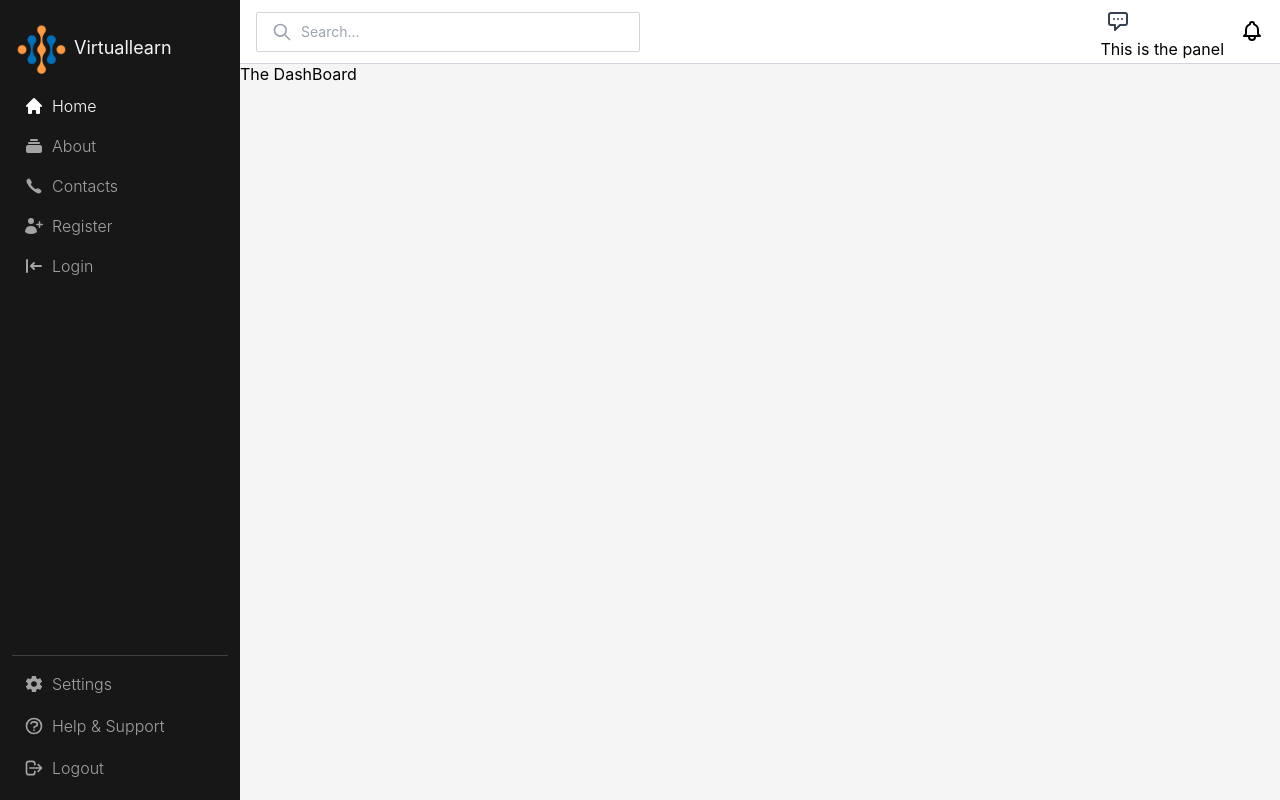
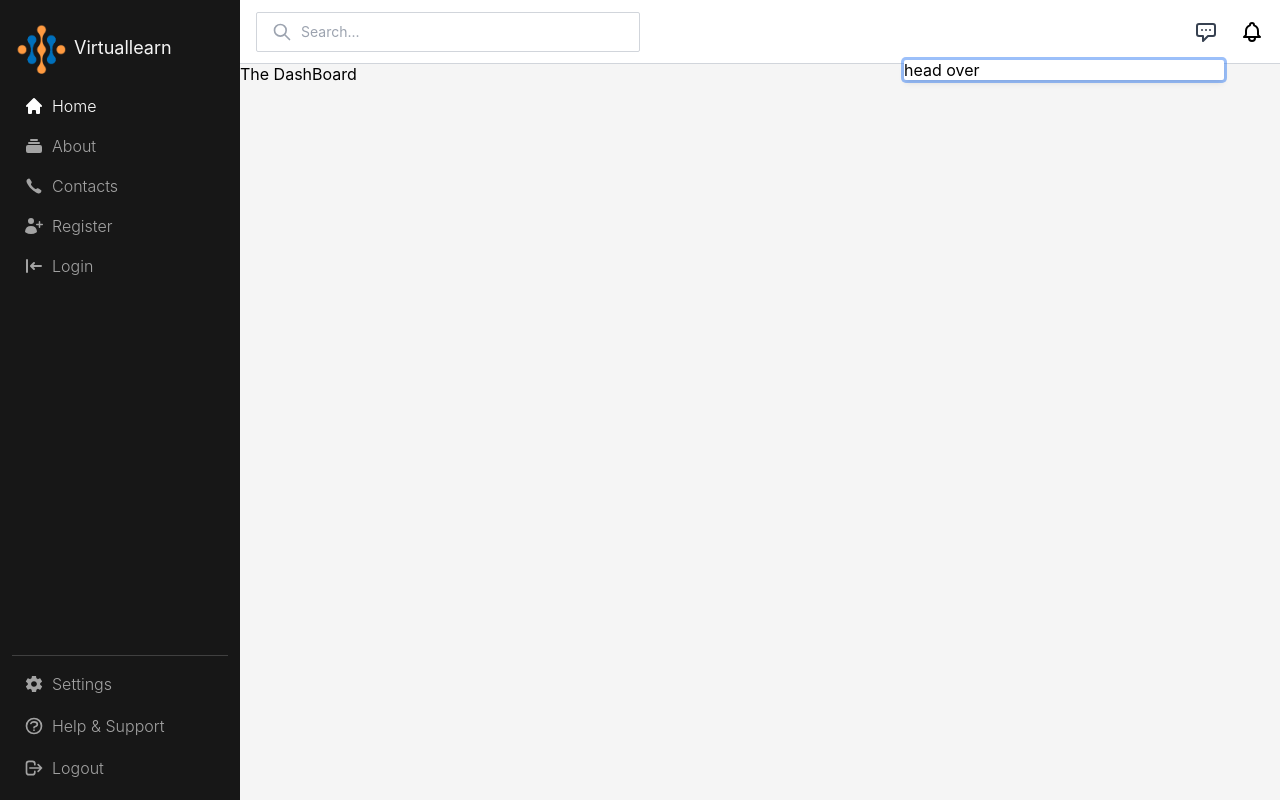
Before and after one commit to estherwanjiku007/student-dash, a React (Create React App) app: page / in a window 1280 px wide. Both pictures are taken after a click on the button 1206 px from the left and 31 px from the top of the page. Built offline with nearby package versions, Linux system fonts and the light colour scheme; the HTML template or start-up script is replaced by a standard one.

Commit message:
added comments to layout header and sidebar

```diff
--- a/src/components/shared/Header.jsx
+++ b/src/components/shared/Header.jsx
@@ -1,40 +1,56 @@
-import React, {Fragment} from 'react';
-import { HiOutlineSearch, HiOutlineChatAlt, HiOutlineBell } from 'react-icons/hi';
-import { Popover, Transition, PopoverPanel } from '@headlessui/react';
+import React, { Fragment } from 'react'; // Import React and Fragment from the React library
+import { HiOutlineSearch, HiOutlineChatAlt, HiOutlineBell } from 'react-icons/hi'; // Import specific icons from the react-icons/hi library
+import { Popover, Transition, PopoverPanel } from '@headlessui/react'; // Import Popover, Transition, and PopoverPanel components from @headlessui/react
 
+// Define and export the Header component
 export default function Header() {
     return (
+        // Main container for the header with styling
         <div className='bg-white h-16 px-4 flex justify-between items-center border-b border-gray-300'>
+            {/* Container for the search input with relative positioning */}
             <div className='relative'>
+                {/* Search icon with styling and positioning */}
                 <HiOutlineSearch fontSize={20} className='text-gray-400 absolute top-1/2 transform -translate-y-1/2 left-4'/>
+                {/* Search input field with placeholder and styling */}
                 <input
                     type='text'
                     placeholder='Search...'
                     className='text-sm focus:outline-none active:outline-none h-10 w-[24rem] border border-gray-300 rounded-sm pl-11 pr-4'
                 />
             </div>
+            {/* Container for the icons on the right side of the header */}
             <div className='flex items-center gap-4'>
+                {/* Popover component for the chat icon */}
                 <Popover className="relative">
+                    {/* Render prop pattern to handle Popover state */}
                     {({ open }) => (
                         <>
+                            {/* Button for the chat icon with styling */}
                             <Popover.Button
                                 className='p-1.5 inline-flex items-center text-gray-700 hover:opacity-100 focus:outline-none active:bg-gray-100'>
                                 <HiOutlineChatAlt fontSize={24}/>
                             </Popover.Button>
+                            {/* Transition component for the popover panel animation */}
                             <Transition
-                            as={Fragment}
-                                enter="duration-200 ease-out"
-                                enterFrom="scale-95 opacity-0"
-                                enterTo="scale-100 opacity-100"
-                                leave="duration-200 ease-out"
-                                leaveFrom="scale-100 opacity-100"
-                                leaveTo="scale-95 opacity-0"
+                                as={Fragment} // Use Fragment as the wrapper element
+                                enter="duration-200 ease-out" // Enter transition duration and timing function
+                                enterFrom="scale-95 opacity-0" // Initial state of the transition
+                                enterTo="scale-100 opacity-100" // End state of the transition
+                                leave="duration-200 ease-out" // Leave transition duration and timing function
+                                leaveFrom="scale-100 opacity-100" // Initial state of the leave transition
+                                leaveTo="scale-95 opacity-0" // End state of the leave transition
                             >
-                                <PopoverPanel>This is the panel</PopoverPanel>
+                                {/* PopoverPanel to display the content of the popover */}
+                                <PopoverPanel className='absolute right-0 z-10 mt-2.5 w-80'> {/* Positioned and sized panel */}
+                                    <div className='bg-white rounded-sm shadow-md ring'>
+                                        head over
+                                    </div> {/* Empty content container with styling */}
+                                </PopoverPanel>
                             </Transition>
                         </>
                     )}
                 </Popover>
+                {/* Notification bell icon with styling */}
                 <HiOutlineBell fontSize={24}/>
             </div>
         </div>
--- a/src/components/shared/Layout.jsx
+++ b/src/components/shared/Layout.jsx
@@ -1,16 +1,19 @@
-import React from 'react';
-import { Outlet } from 'react-router-dom';
-import Sidebar from './Sidebar';
-import Header from './Header'
+import React from 'react'; // Importing React library
+import { Outlet } from 'react-router-dom'; // Importing Outlet component from react-router-dom for nested routing
+import Sidebar from './Sidebar'; // Importing Sidebar component
+import Header from './Header'; // Importing Header component
 
+// Defining a functional component named Layout
 export default function Layout() {
   return (
+    // Main container div with Tailwind CSS classes for layout and styling
     <div className='flex flex-row bg-neutral-100 h-screen w-screen overflow-hidden'>
-      <Sidebar />
+      <Sidebar /> {/* Rendering Sidebar component */}
 
+      {/* Main content area, flex-1 ensures it takes up remaining space */}
       <div className='flex-1'>
-        <Header/>
-      <div>{<Outlet />}</div>
+        <Header/> {/* Rendering Header component */}
+        <div>{<Outlet />}</div> {/* Placeholder for nested routes, rendered by Outlet */}
       </div>
     </div>
   );
--- a/src/components/shared/Sidebar.jsx
+++ b/src/components/shared/Sidebar.jsx
@@ -1,38 +1,46 @@
-import classNames from 'classnames'
-import React from "react";
-import Logo from '../../assets/notMoringa.png'
-import {Link, useLocation} from 'react-router-dom'
-import { DashBoard_Sidebar_Links, Dashboard_bottom_links } from '../../lib/const/Navigation';
+import classNames from 'classnames' // Importing the 'classnames' library for conditionally combining class names
+import React from "react"; // Importing React library
+import Logo from '../../assets/notMoringa.png' // Importing the logo image from assets
+import {Link, useLocation} from 'react-router-dom' // Importing 'Link' and 'useLocation' from 'react-router-dom' for navigation and location handling
+import { DashBoard_Sidebar_Links, Dashboard_bottom_links } from '../../lib/const/Navigation'; // Importing navigation links from a constants file
 
+// Define a constant for common link classes used in the sidebar
 const linkClasses = 'flex items-center gap-2 font-light px-3 py-2 hover:bg-neutral-700 hover:no-underline active:bg-neutral-600 rounded-sm text-base'
 
+// Default export function Sidebar component
 export default function Sidebar() {
     return (
+        // Sidebar container with styling
         <div className='bg-neutral-900 w-60 p-3 flex flex-col text-white'>
+            {/* Header section with logo and title */}
             <div className="flex items center gap-2 px-1 py-3">
-                <img src={Logo} alt="school logo" style={{ width: '50px', height: '50px' }} />
-                <span className="text-neutral-100 text-lg" style={{ paddingTop: '10px' }}>Virtuallearn</span>
+                <img src={Logo} alt="school logo" style={{ width: '50px', height: '50px' }} /> {/* Logo image */}
+                <span className="text-neutral-100 text-lg" style={{ paddingTop: '10px' }}>Virtuallearn</span> {/* Title */}
             </div>
+            {/* Main section for navigation links */}
             <div className='flex-1' >
-                {DashBoard_Sidebar_Links.map((item) => (
-                    <SidebarLink key={item.key} item={item} />
+                {DashBoard_Sidebar_Links.map((item) => ( // Mapping over the dashboard links
+                    <SidebarLink key={item.key} item={item} /> // Rendering SidebarLink component for each link
                 ))}
             </div>
+            {/* Bottom section for additional links */}
             <div className='flex flex-col gap-0.5 pt-2 border-t border-neutral-700'>
-                {Dashboard_bottom_links.map((item) => (
-                    <SidebarLink key={item.key} item={item} />
+                {Dashboard_bottom_links.map((item) => ( // Mapping over the bottom links
+                    <SidebarLink key={item.key} item={item} /> // Rendering SidebarLink component for each link
                 ))}
             </div>
         </div>
     )
 }
 
+// SidebarLink component for individual link rendering
 function SidebarLink({item}) {
-    const {pathname} = useLocation()
+    const {pathname} = useLocation() // Getting the current pathname using useLocation hook
     return (
+        // Link component with dynamic classes based on the current path
         <Link to={item.path} className={classNames(pathname === item.path ? 'text-white': 'text-neutral-400', linkClasses)}>
-            <span className='text-xl'>{item.icon}</span>
-            {item.label}
+            <span className='text-xl'>{item.icon}</span> {/* Icon for the link */}
+            {item.label} {/* Label for the link */}
         </Link>
     )
 }
```
